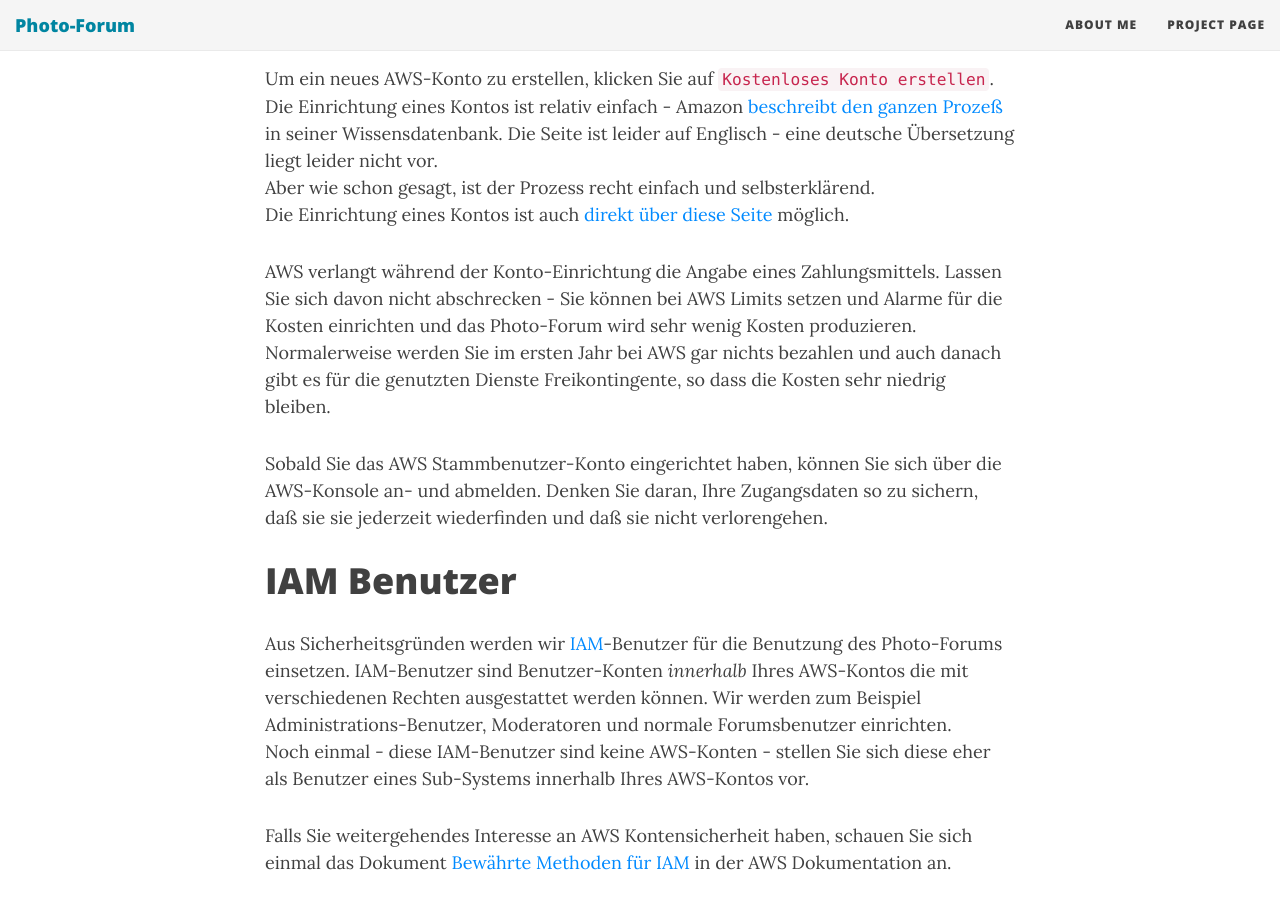
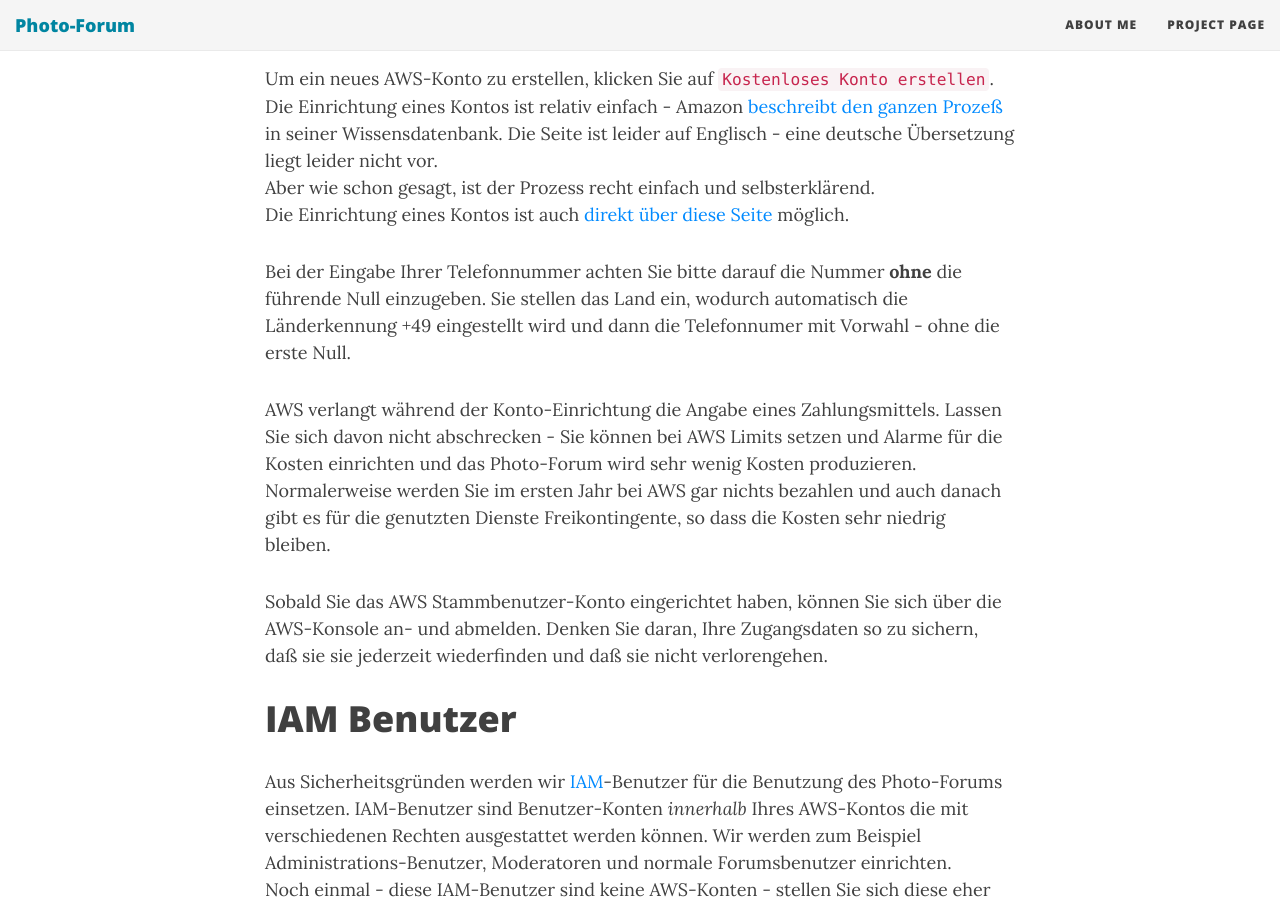
Before and after one commit to MiriamPapp/photo-forum, a Jekyll site: the page built from docs/awssetup_de.md, in a window 1280 px wide and 900 px high, scrolled down 1271 px. Built offline with Jekyll 4.4.1, drawn with Linux system fonts in a browser that asks for light colours; nearby versions of some CDN libraries.

Commit message:
Hint for entering your phone number

```diff
--- a/docs/awssetup_de.md
+++ b/docs/awssetup_de.md
@@ -28,6 +28,10 @@
 Die Einrichtung eines Kontos ist auch
 [direkt über diese Seite](https://portal.aws.amazon.com/billing/signup#/start) möglich.
 
+Bei der Eingabe Ihrer Telefonnummer achten Sie bitte darauf die Nummer **ohne** die führende Null einzugeben.
+Sie stellen das Land ein, wodurch automatisch die Länderkennung +49 eingestellt wird und dann
+die Telefonnumer mit Vorwahl - ohne die erste Null.
+
 AWS verlangt während der Konto-Einrichtung die Angabe eines Zahlungsmittels. Lassen Sie sich
 davon nicht abschrecken - Sie können bei AWS Limits setzen und Alarme für die Kosten
 einrichten und das Photo-Forum wird sehr wenig Kosten produzieren.
```
